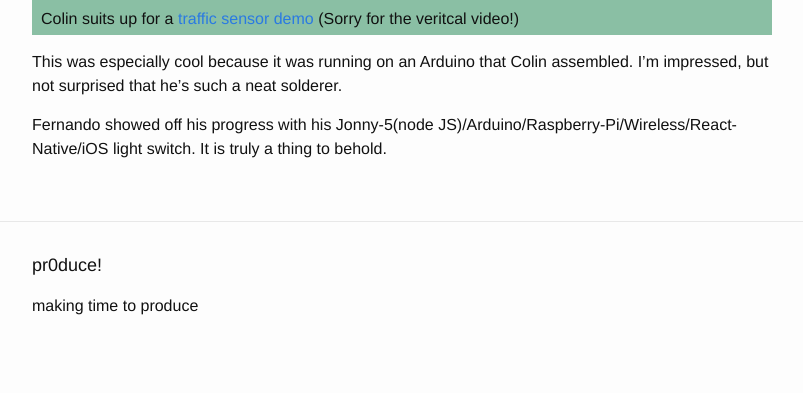
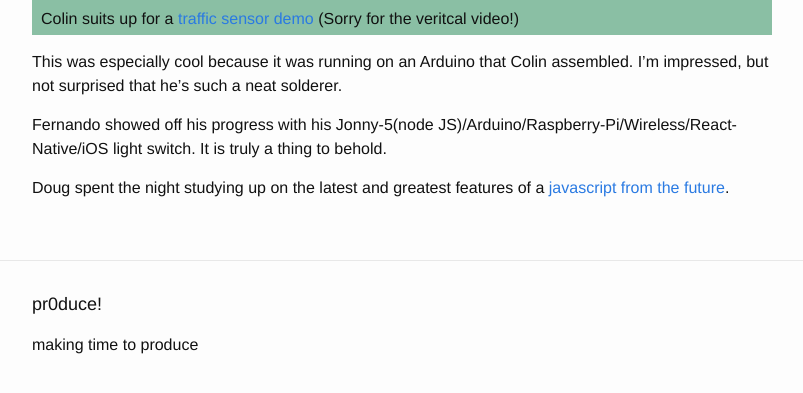
Before and after one commit to pr0duce/pr0duce.github.io, a Jekyll site: the page built from _posts/2016-02-09-mapping-arduinos-and-inside-bikes.md, in a window 1280 px wide and 900 px high, scrolled down 745 px, cut to the strip 498-891 px from the top of the window. Shown: the whole strip, without its empty margins (238-1041 px from the left). Built offline with Jekyll 4.4.1, drawn with Linux system fonts in a browser that asks for light colours; before the commit the page ends 1606 px from its top, so only the background shows below that.

Commit message:
dougupdate

```diff
--- a/_posts/2016-02-09-mapping-arduinos-and-inside-bikes.md
+++ b/_posts/2016-02-09-mapping-arduinos-and-inside-bikes.md
@@ -50,3 +50,7 @@ solderer.
 Fernando showed off his progress with his
 Jonny-5(node JS)/Arduino/Raspberry-Pi/Wireless/React-Native/iOS light switch.  It
 is truly a thing to behold.
+
+Doug spent the night studying up on the latest and greatest features of
+a [javascript from the
+future](https://github.com/lukehoban/es6features).
```
